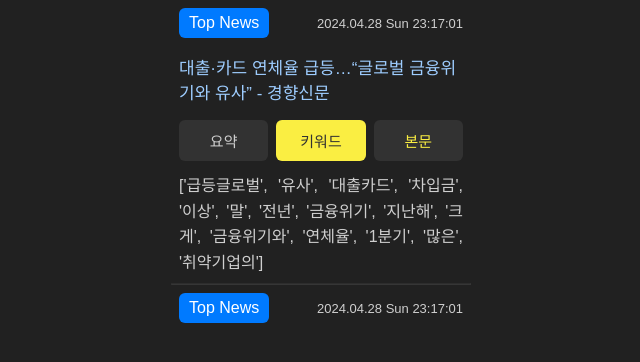
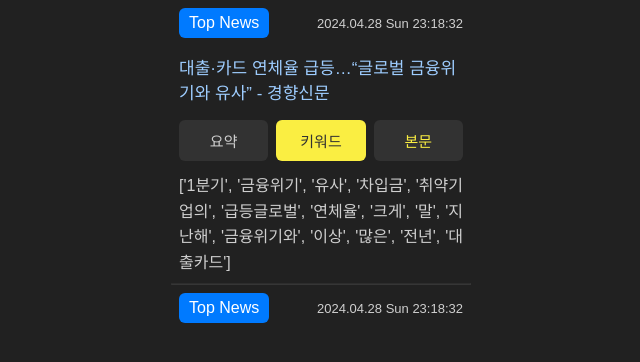
Before and after one commit to Donhkim/Donhkim.github.io, a plain HTML site: page business.html in a window 1280 px wide. Both pictures are taken after a click on the button "키워드". Shown: the whole page, without its empty margins (319-959 px from the left). Drawn offline with Linux system fonts and the light colour scheme.

Commit message:
news update

```diff
--- a/business.html
+++ b/business.html
@@ -6,7 +6,7 @@
     <body>
     <div class="nav-header">
     <button class="nav-btn" onclick="window.location.href='index.html'">Top News</button>
-    <div class="update-time">2024.04.28 Sun 23:17:01</div>
+    <div class="update-time">2024.04.28 Sun 23:18:32</div>
     </div>
 
         <a class='article-title' href='https://news.google.com/rss/articles/CBMiPGh0dHBzOi8vbS5raGFuLmNvLmtyL2Vjb25vbXkvZmluYW5jZS9hcnRpY2xlLzIwMjQwNDI4MjIwMDAzNdIBAA?oc=5&hl=en-US&gl=US&ceid=US:en'>대출·카드 연체율 급등…“글로벌 금융위기와 유사” - 경향신문</a> <br />
@@ -16,7 +16,7 @@
         <div class="content article-descr news-summary">
     None
     </div><div class="content article-descr news-keywords">
-    ['급등글로벌', '유사', '대출카드', '차입금', '이상', '말', '전년', '금융위기', '지난해', '크게', '금융위기와', '연체율', '1분기', '많은', '취약기업의']
+    ['1분기', '금융위기', '유사', '차입금', '취약기업의', '급등글로벌', '연체율', '크게', '말', '지난해', '금융위기와', '이상', '많은', '전년', '대출카드']
     </div><div class="content article-descr news-text">
     5대 은행 1분기에 0.32%…중소기업과 건설사 상승세 두드러져 서민·개인사업자, 카드론 연체 급증…고금리·내수 침체 직격탄
 
@@ -75,7 +75,7 @@
 
     <div class="nav-header">
     <button class="nav-btn" onclick="window.location.href='index.html'">Top News</button>
-    <div class="update-time">2024.04.28 Sun 23:17:01</div>
+    <div class="update-time">2024.04.28 Sun 23:18:32</div>
     </div>
     <div id="floating-window">
     <p>Copied to clipboard!</p>
```
Also changed, not shown: index.html (+3 -3 lines).
